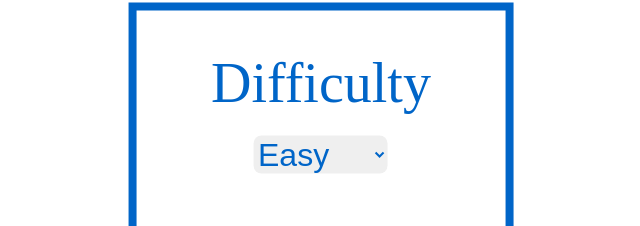
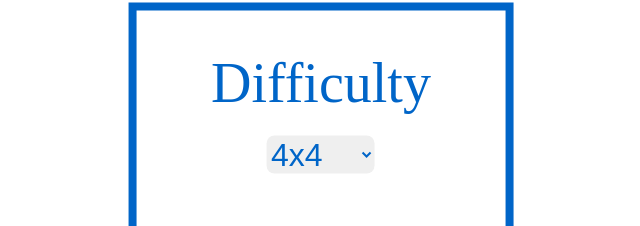
Before and after one commit to SaadMushtaq7/Puzzle-Game, a React (Create React App) app: page / in a window 1280 px wide. Shown: the part 184-410 px from the top of the page, without its empty margins (319-959 px from the left). Built offline with nearby package versions, Linux system fonts and the light colour scheme.

Commit message:
difficulty increased

```diff
--- a/src/JigsawPuzzle.tsx
+++ b/src/JigsawPuzzle.tsx
@@ -237,8 +237,8 @@ const CamPuzzle = () => {
     y: 0,
     width: 0,
     height: 0,
-    rows: 3,
-    columns: 3,
+    rows: 4,
+    columns: 4,
   });
 
   const [success, setSuccess] = useState<boolean>(false);
@@ -474,17 +474,38 @@ const CamPuzzle = () => {
 
   const setDifficulty = (e: any) => {
     switch (e.target.value) {
-      case "easy":
-        initializePieces(3, 3);
+      case "4x4":
+        initializePieces(4, 4);
         break;
-      case "medium":
+      case "5x5":
         initializePieces(5, 5);
         break;
-      case "hard":
+      case "6x6":
+        initializePieces(6, 6);
+        break;
+      case "7x7":
+        initializePieces(7, 7);
+        break;
+      case "8x8":
+        initializePieces(8, 8);
+        break;
+      case "9x9":
+        initializePieces(9, 9);
+        break;
+      case "10x10":
         initializePieces(10, 10);
         break;
+      case "11x11":
+        initializePieces(11, 11);
+        break;
+      case "12x12":
+        initializePieces(12, 12);
+        break;
+      case "13x13":
+        initializePieces(11, 11);
+        break;
       default:
-        initializePieces(3, 3);
+        initializePieces(4, 4);
     }
   };
 
@@ -581,9 +602,16 @@ const CamPuzzle = () => {
             Difficulty
             <br />
             <select id="difficulty" onChange={(e) => setDifficulty(e)}>
-              <option value="easy">Easy</option>
-              <option value="medium">Medium</option>
-              <option value="hard">Hard</option>
+              <option value="4x4">4x4</option>
+              <option value="5x5">5x5</option>
+              <option value="6x6">6x6</option>
+              <option value="7x7">7x7</option>
+              <option value="8x8">8x8</option>
+              <option value="9x9">9x9</option>
+              <option value="10x10">10x10</option>
+              <option value="11x11">11x11</option>
+              <option value="12x12">12x12</option>
+              <option value="13x13">13x13</option>
             </select>
             <br />
             <br />
```
